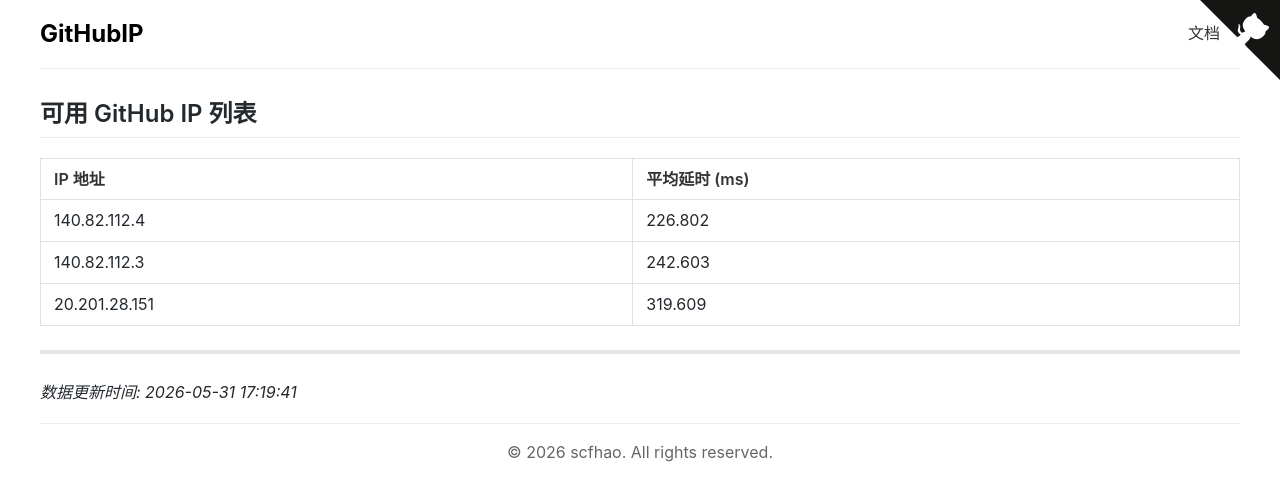
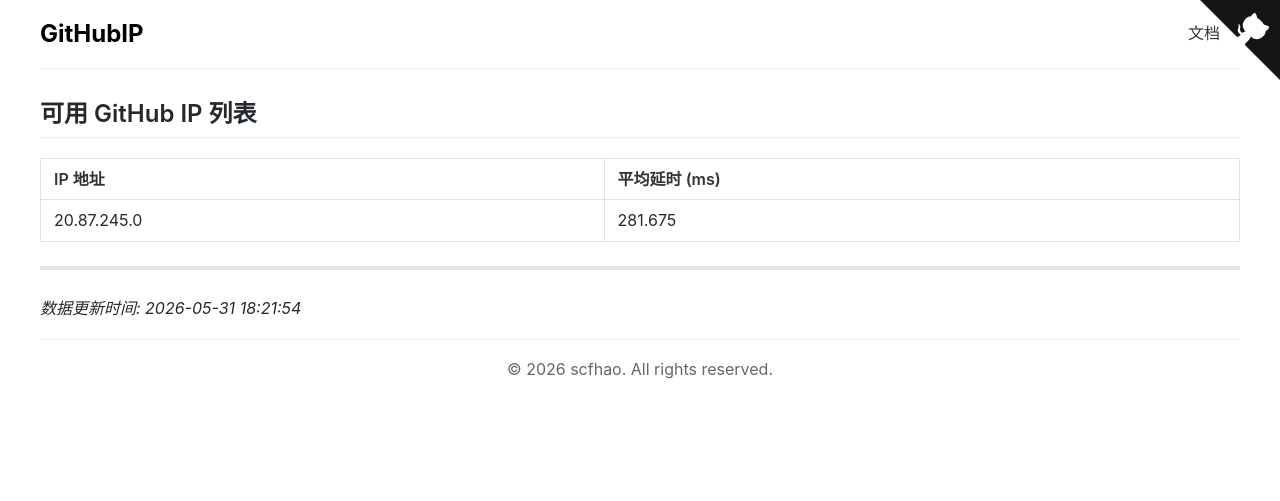
Before and after one commit to scfhao/GitHubIP, a Jekyll site: the page built from index.md, in a window 1280 px wide. Shown: the top 501 px of the page. Built offline with Jekyll 4.4.1, drawn with Linux system fonts in a browser that asks for light colours.

Commit message:
自动脚本执行 - 2026-05-31 18:21:55

```diff
--- a/index.md
+++ b/index.md
@@ -1,17 +1,15 @@
 ---
 layout: home
 title: GitHub IP 列表
-date: 2026-05-31 17:19:41
+date: 2026-05-31 18:21:54
 ---
 
 ## 可用 GitHub IP 列表
 
 | IP 地址 | 平均延时 (ms) |
 |---------|--------------|
-| 140.82.112.4 | 226.802 |
-| 140.82.112.3 | 242.603 |
-| 20.201.28.151 | 319.609 |
+| 20.87.245.0 | 281.675 |
 
 ---
 
-*数据更新时间: 2026-05-31 17:19:41*
+*数据更新时间: 2026-05-31 18:21:54*
```
